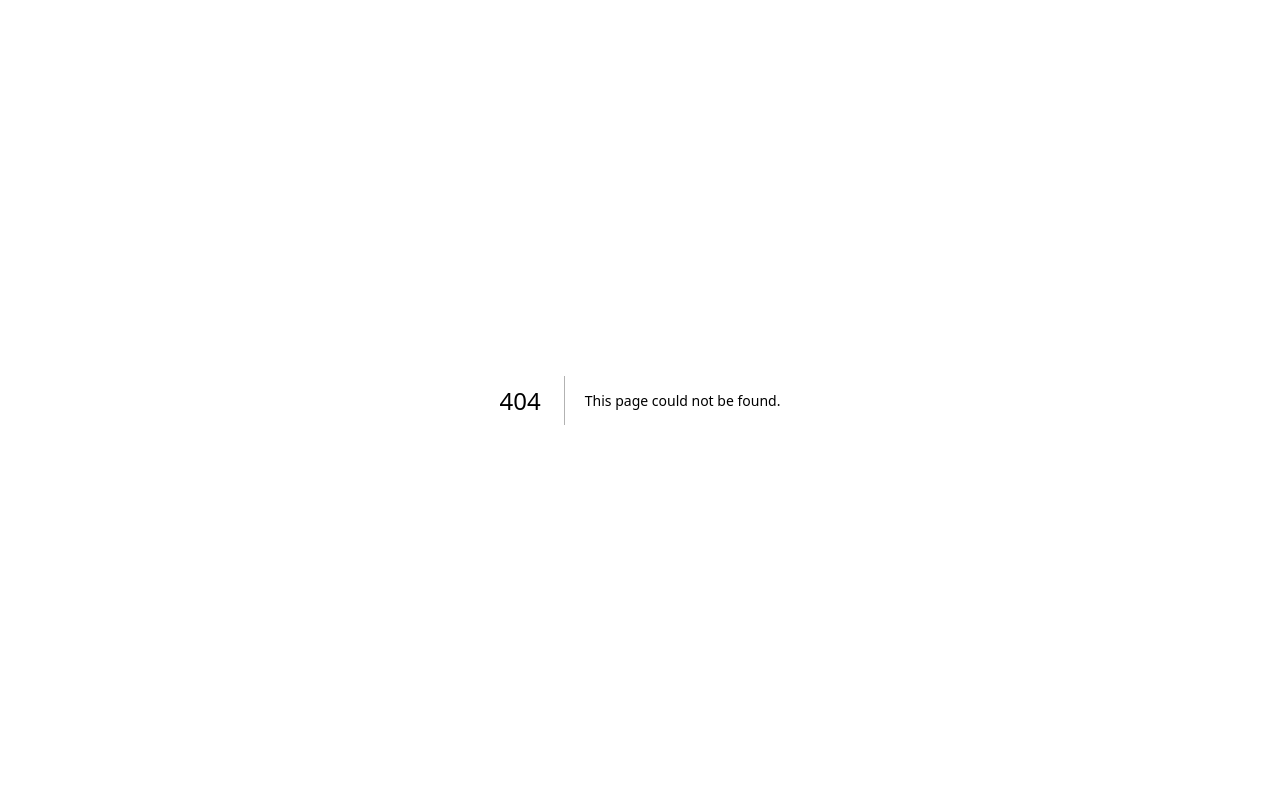
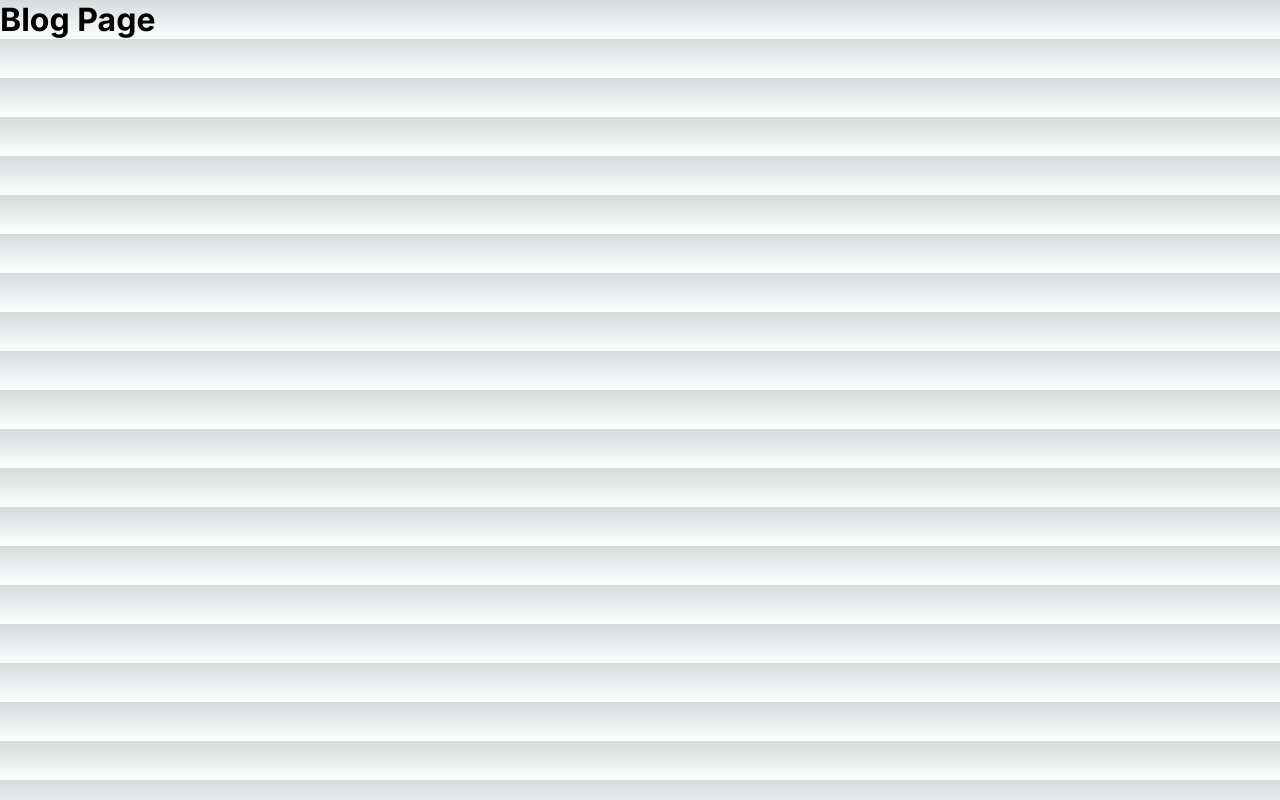
Before and after one commit to ilyashablouski/Foodie, a Next.js app: page /blog in a window 1280 px wide. Before the commit this address had no page. Built offline with nearby package versions, Linux system fonts and the light colour scheme.

Commit message:
init BlogPage

```diff
--- /dev/null
+++ b/src/app/blog/page.tsx
@@ -0,0 +1,9 @@
+const BlogPage = () => {
+  return (
+    <div>
+      <h1>Blog Page</h1>
+    </div>
+  );
+};
+
+export default BlogPage;
```
